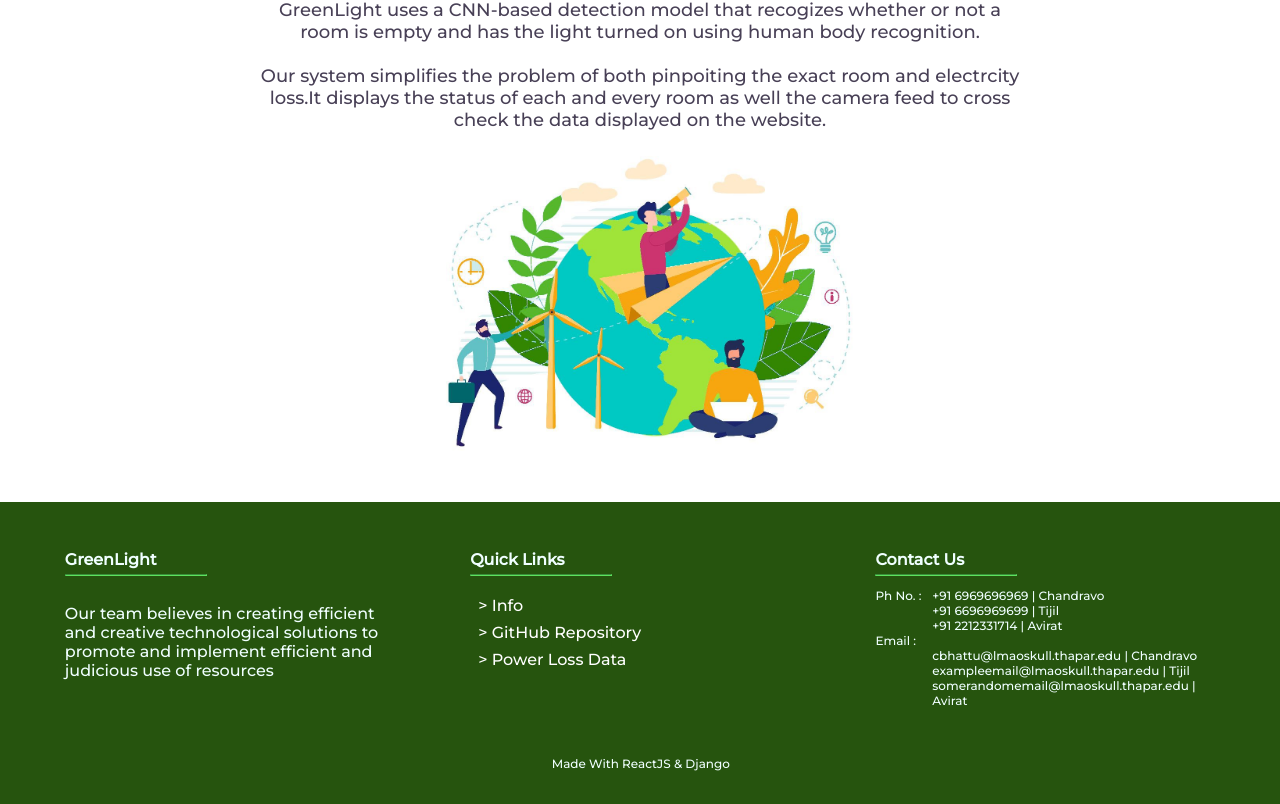
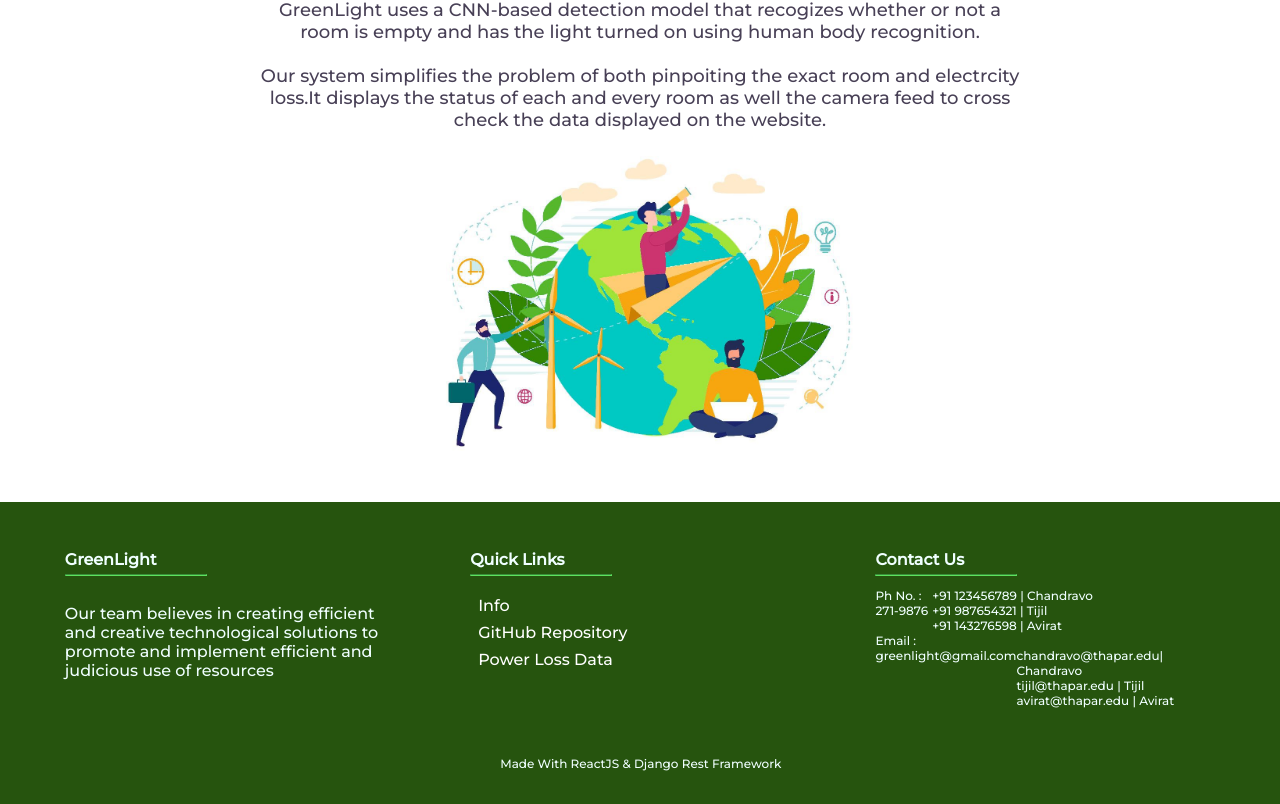
Before and after one commit to TijilM/GreenLight, a React (Create React App) app in the folder frontend/: page / in a window 1280 px wide. Shown: the part 1058-1862 px from the top of the page. Built offline with nearby package versions, Linux system fonts and the light colour scheme.

Commit message:
footer updated

```diff
--- a/frontend/src/pages/landing/Components/footer.js
+++ b/frontend/src/pages/landing/Components/footer.js
@@ -16,15 +16,15 @@ const Footer = () => (
         <hr className={styles.fHrStyle}></hr>
 
         <div className={styles.fLink}>
-          <a  href="">> Info</a>
+          <a  href=""> Info</a>
         </div>
 
         <div className={styles.fLink}>
-          <a  href="">> GitHub Repository</a>
+          <a  href=""> GitHub Repository</a>
         </div>
 
         <div className={styles.fLink}>
-          <a  href="">> Power Loss Data</a>
+          <a  href=""> Power Loss Data</a>
         </div>
       </div>
 
@@ -33,30 +33,30 @@ const Footer = () => (
         <hr className={styles.fHrStyle}></hr>
         <div className={styles.fContact}>
             <div className={styles.pNo}>
-                Ph No. :
+                Ph No. : 271-9876
             </div>
             <div className={styles.pNo}>
-              <p>+91 6969696969 | Chandravo</p>
-              <p>+91 6696969699 | Tijil</p>
-              <p>+91 2212331714 | Avirat</p>
+              <p>+91 123456789 | Chandravo</p>
+              <p>+91 987654321 | Tijil</p>
+              <p>+91 143276598 | Avirat</p>
           </div>
         </div>
         <div className={styles.fContact}>
             <div className={styles.pNo}>
-                Email :
+                Email : greenlight@gmail.com
             </div>
             <div className={styles.pNo}>
               <br></br>
-              <p>cbhattu@lmaoskull.thapar.edu | Chandravo</p>
-              <p>exampleemail@lmaoskull.thapar.edu | Tijil</p>
-              <p>somerandomemail@lmaoskull.thapar.edu | Avirat</p>
+              <p>chandravo@thapar.edu| Chandravo</p>
+              <p>tijil@thapar.edu | Tijil</p>
+              <p>avirat@thapar.edu | Avirat</p>
           </div>
         </div>
       </div>
 
     </div>
     <center><div className={styles.finisher}>
-        Made With ReactJS & Django
+        Made With ReactJS & Django Rest Framework
       </div></center>
   </div>
   </section>
```
Also changed, not shown: 1 other file (tests, documents, lock files or other folders).
